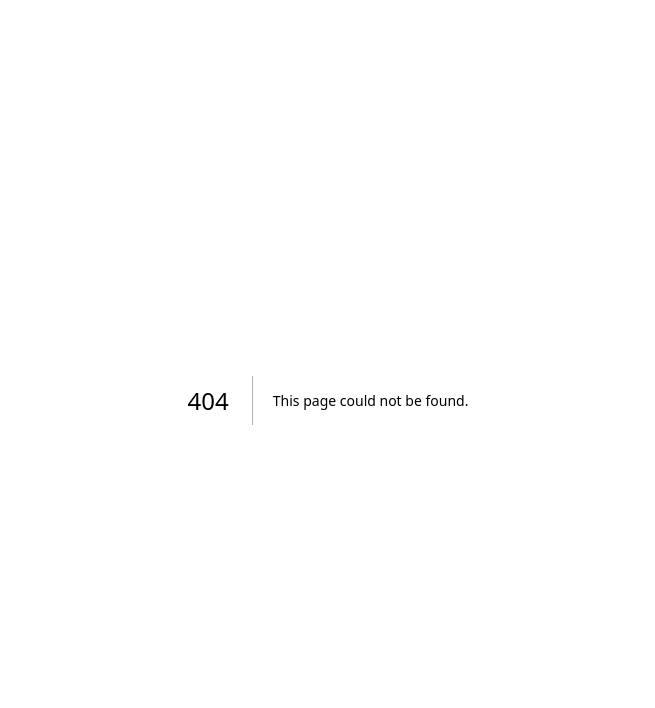
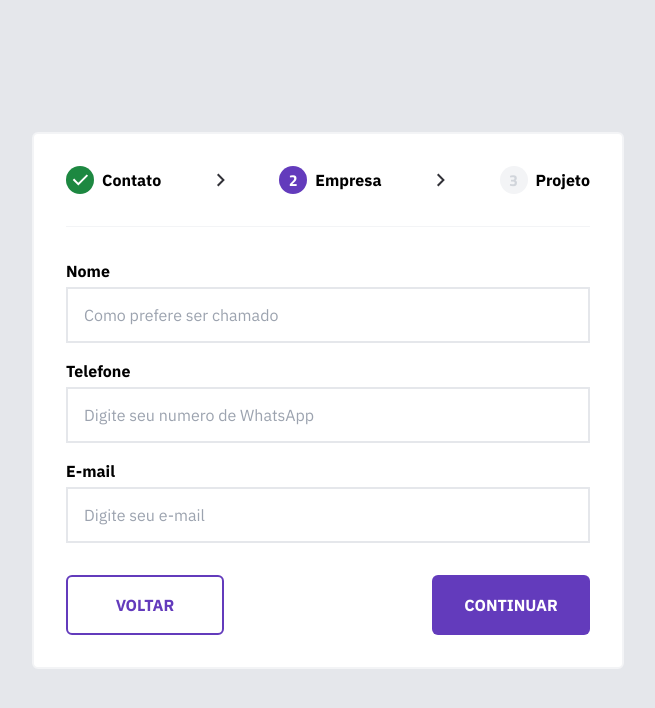
Before and after one commit to Raza6869/multi-step-form, a Next.js app: page /empory in a window 1280 px wide. Before the commit this address had no page. Shown: the top 708 px of the page, without its empty margins (312-967 px from the left). Built offline with nearby package versions, Linux system fonts and the light colour scheme.

Commit message:
feat: steps logic and path/router add

```diff
--- /dev/null
+++ b/app/empory/page.js
@@ -0,0 +1,16 @@
+import ButtonSection from "@/components/buttons-section";
+import ContactForm from "@/components/contact-form";
+import StepSection from "@/components/step-section";
+
+export default function Enterprise() {
+  return (
+    <main className=" bg-gray-200 h-screen overflow-hidden flex justify-center items-center">
+      <div className="w-[592px] p-8 bg-white items-start flex flex-col gap-8 border-2 border-gray-100 rounded-[6px]">
+        <StepSection />
+        <span id="divider" className="w-full bg-gray-100 h-[1px]"></span>
+        <ContactForm />
+        <ButtonSection />
+      </div>
+    </main>
+  );
+}
--- /dev/null
+++ b/app/project/page.js
@@ -0,0 +1,16 @@
+import ButtonSection from "@/components/buttons-section";
+import ContactForm from "@/components/contact-form";
+import StepSection from "@/components/step-section";
+
+export default function Project() {
+  return (
+    <main className=" bg-gray-200 h-screen overflow-hidden flex justify-center items-center">
+      <div className="w-[592px] p-8 bg-white items-start flex flex-col gap-8 border-2 border-gray-100 rounded-[6px]">
+        <StepSection />
+        <span id="divider" className="w-full bg-gray-100 h-[1px]"></span>
+        <ContactForm />
+        <ButtonSection />
+      </div>
+    </main>
+  );
+}
--- a/components/button-item.js
+++ b/components/button-item.js
@@ -1,3 +1,3 @@
-export default function ButtonItem({ style, name }) {
+export default function ButtonItem({ style, name, link }) {
   return <button className={style}>{name}</button>;
 }
--- a/components/buttons-section.js
+++ b/components/buttons-section.js
@@ -2,9 +2,9 @@ import ButtonItem from "./button-item";
 
 export default function ButtonSection() {
   const back =
-    "uppercase px-8 py-4 border-2 w-[158px] text-purple-mid font-bold border-purple-mid rounded-[6px]";
+    "uppercase px-8 py-4 border-2 w-[158px] text-purple-mid font-bold border-purple-mid rounded-[6px] pointer hover:opacity-80";
   const next =
-    "uppercase px-8 py-4 bg-purple-mid  w-[158px] text-white font-bold rounded-[6px]";
+    "uppercase px-8 py-4 bg-purple-mid  w-[158px] text-white font-bold rounded-[6px] pointer hover:bg-purple-light transition-all ease-linear";
 
   return (
     <div className="flex justify-between w-full">
--- a/components/step-section.js
+++ b/components/step-section.js
@@ -1,14 +1,47 @@
+"use client";
+import { usePathname } from "next/navigation";
+
 import ArrowLeftIcon from "./arrow-left-icon";
+import SucessIcon from "./sucess.-icon";
 import Steps from "./steps";
 
 export default function StepSection() {
+  const pathname = usePathname();
+
+  const ongoing =
+    " bg-purple-mid rounded-full w-7 h-7 flex justify-center items-center text-white font-bold";
+  const unchecked =
+    "bg-gray-100 rounded-full w-7 h-7 flex justify-center items-center text-gray-300 font-bold";
+  const checked =
+    "bg-sucess-color   rounded-full w-7 h-7 flex justify-center items-center text-gray-300 font-bold";
+
   return (
     <div className="flex justify-between items-center w-full">
-      <Steps stepName="Contato" stepNumber="1" />
+      <Steps
+        stepName="Contato"
+        stepNumber={pathname === "/" ? "1" : <SucessIcon />}
+        style={pathname === "/" ? ongoing : checked}
+      />
       <ArrowLeftIcon />
-      <Steps stepName="Contato" stepNumber="2" />
+      <Steps
+        stepName="Empresa"
+        stepNumber={pathname === "/empory" ? "2" : <SucessIcon />}
+        style={
+          pathname === "/empory"
+            ? ongoing
+            : unchecked && pathname === "/project"
+            ? checked
+            : unchecked && pathname === "/"
+            ? unchecked
+            : ongoing
+        }
+      />
       <ArrowLeftIcon />
-      <Steps stepName="Contato" stepNumber="3" />
+      <Steps
+        stepName="Projeto"
+        stepNumber="3"
+        style={pathname === "/project" ? ongoing : unchecked}
+      />
     </div>
   );
 }
--- a/components/steps.js
+++ b/components/steps.js
@@ -1,18 +1,9 @@
-"use client";
-import { usePathname } from "next/navigation";
-
 import { titillium } from "@/utils/fonts/fonts-google";
 
-export default function Steps({ stepName, stepNumber }) {
-  const pathname = usePathname();
-
+export default function Steps({ stepName, stepNumber, style }) {
   return (
     <div className="flex items-center font-bold gap-2">
-      <span
-        className={`${titillium.className} bg-purple-mid rounded-full w-7 h-7 flex justify-center items-center text-white font-bold`}
-      >
-        {stepNumber}
-      </span>
+      <span className={`${titillium.className} ${style}`}>{stepNumber}</span>
       <p>{stepName}</p>
     </div>
   );
--- /dev/null
+++ b/components/sucess.-icon.js
@@ -0,0 +1,26 @@
+export default function SucessIcon() {
+  return (
+    <svg
+      width="20"
+      height="20"
+      viewBox="0 0 20 20"
+      fill="none"
+      xmlns="http://www.w3.org/2000/svg"
+    >
+      <g id="icons" clip-path="url(#clip0_379_471)">
+        <path
+          id="Vector"
+          d="M4.16663 9.99998L8.33329 14.1666L16.6666 5.83331"
+          stroke="white"
+          stroke-width="2"
+          stroke-linecap="square"
+        />
+      </g>
+      <defs>
+        <clipPath id="clip0_379_471">
+          <rect width="20" height="20" fill="white" />
+        </clipPath>
+      </defs>
+    </svg>
+  );
+}
```
Also changed, not shown: public/sucess-icon.svg (added).
